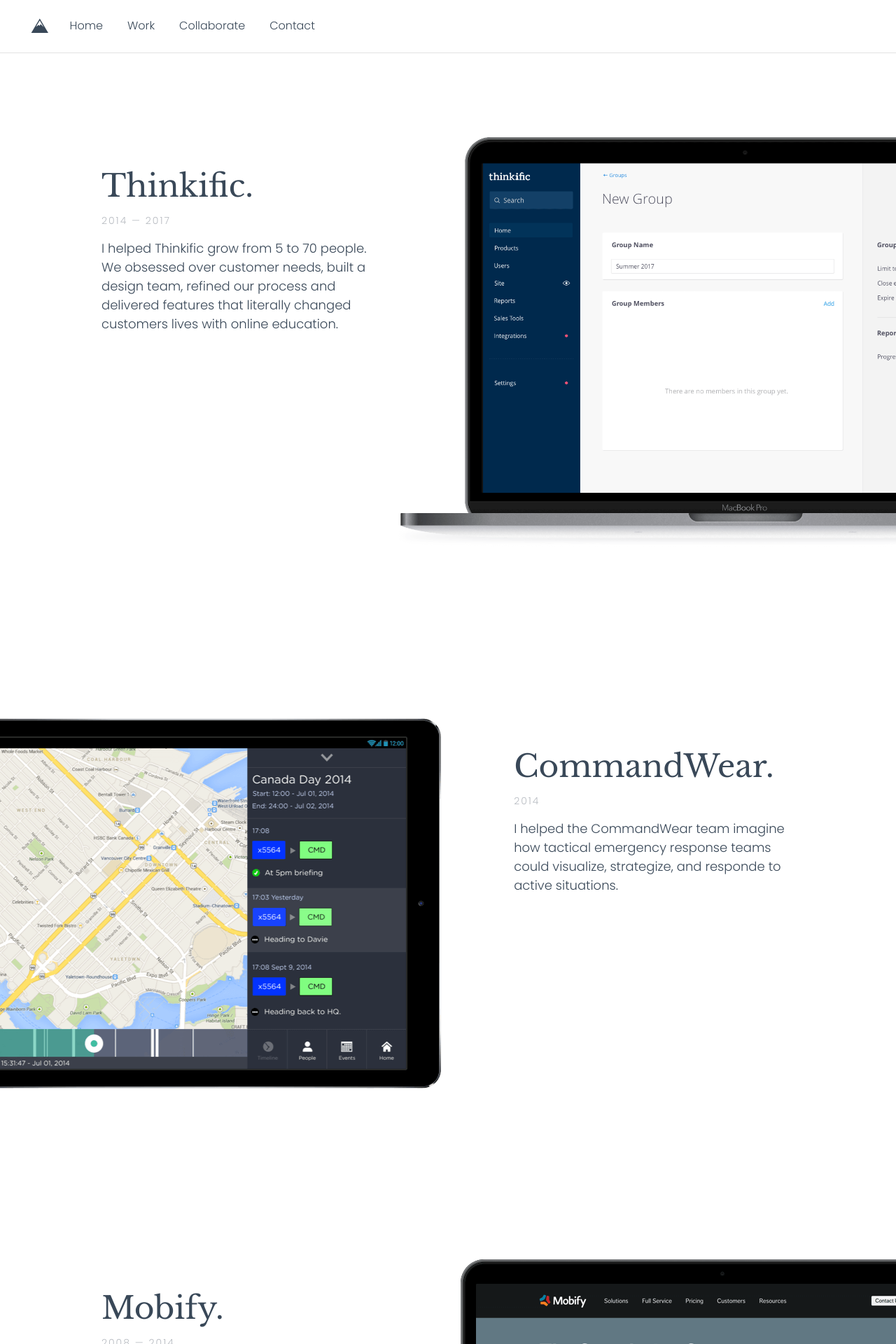
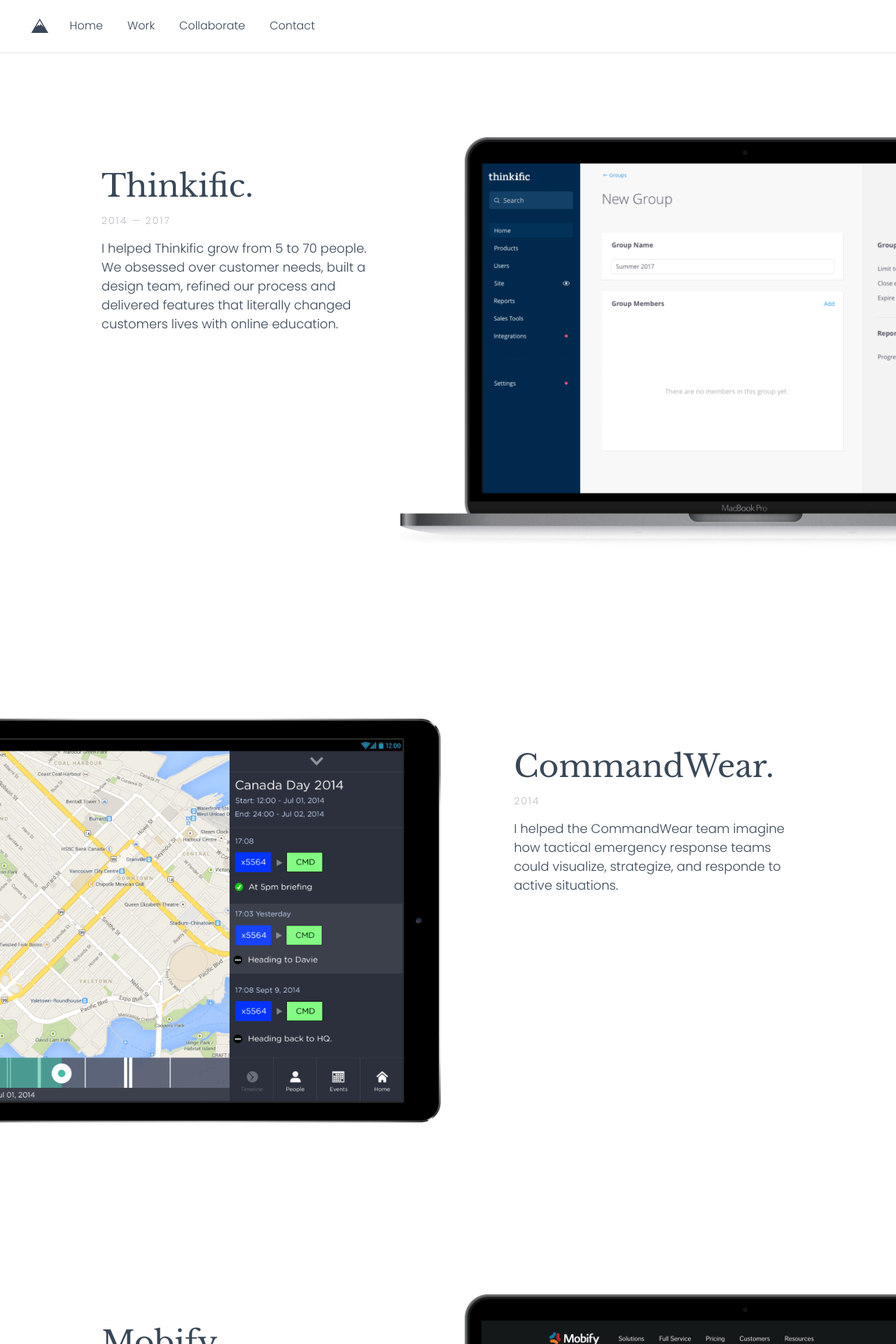
Before and after one commit to sgd/sgd.github.io, a Jekyll site: the page built from work.html, in a window 1280 px wide. Shown: the top 1920 px of the page at 70% size. Built offline with Jekyll 4.4.1, drawn with Linux system fonts in a browser that asks for light colours.

Commit message:
Improve images

```diff
--- a/_sass/_work.scss
+++ b/_sass/_work.scss
@@ -154,3 +154,12 @@
     max-width: 800px;
   }
 }
+
+.example-commandwear .work__image img{
+  max-width: 800px;
+
+  @media only screen and
+  (max-width: $screen-sm) {
+    max-width: 700px;
+  }
+}
--- a/work.html
+++ b/work.html
@@ -20,7 +20,7 @@
     </div>
 </div>
 
-<div class="work-item image--left">
+<div class="work-item image--left example-commandwear">
     <div class="work-item__inner">
         <div class="work__image">
             <img src="assets/img/example-commandwear.png">
```
Also changed, not shown: assets/img/amanda.png, assets/img/example-commandwear.png, assets/img/example-mobify.png, assets/img/example-thinkific.png, assets/img/favicon.png, assets/img/john.jpg, assets/img/mike.jpg.
